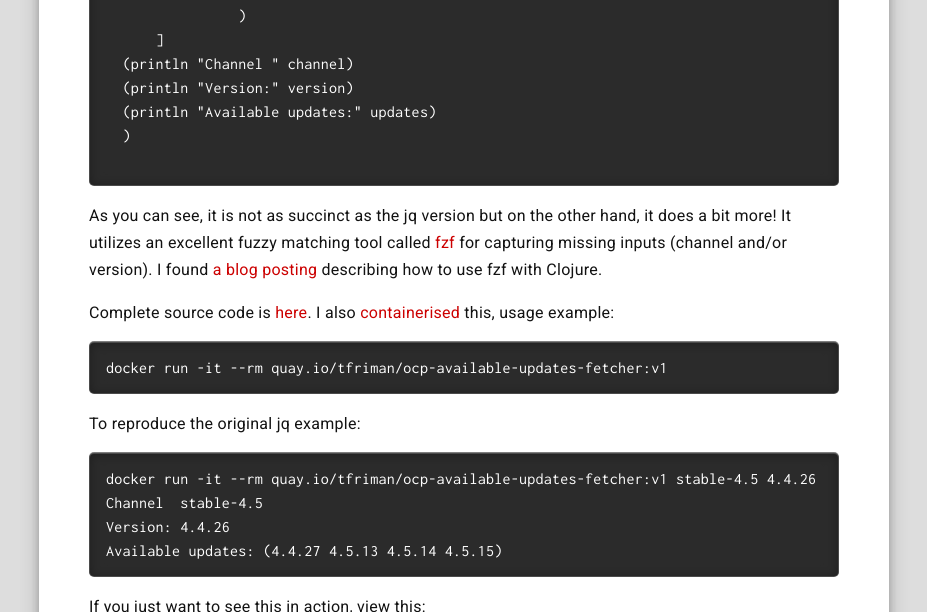
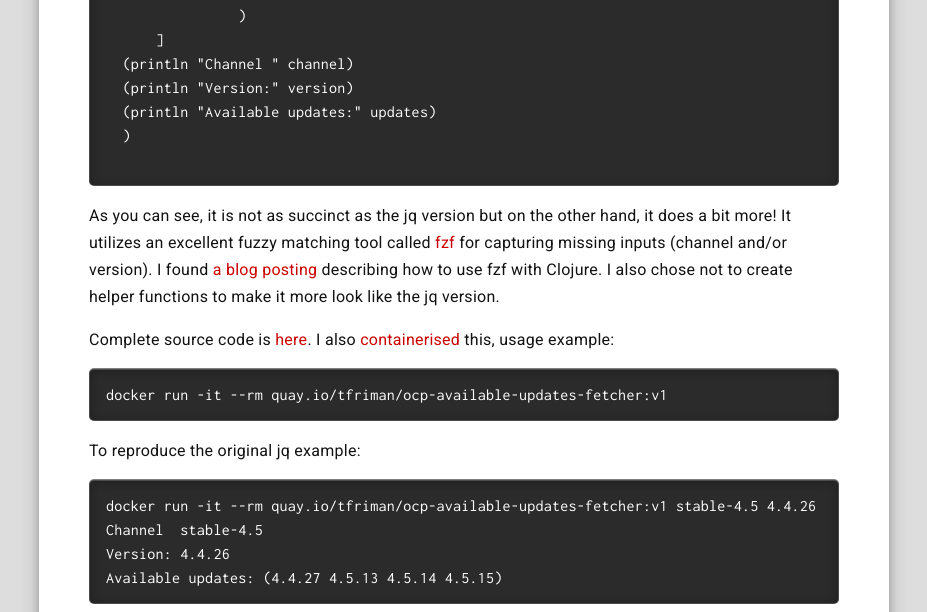
Before and after one commit to RedHatNordicsSA/RedHatNordicsSA.github.io, a Jekyll site: the page built from _posts/2020-10-26-shell-scripting-using-clojure-and-babashka.markdown, in a window 1280 px wide and 900 px high, scrolled down 3650 px, cut to the strip 0-612 px from the top of the window. Shown: the whole strip, without its empty margins (176-1103 px from the left). Built offline with Jekyll 4.4.1, drawn with Linux system fonts in a browser that asks for light colours.

Commit message:
Added excuse

```diff
--- a/_posts/2020-10-26-shell-scripting-using-clojure-and-babashka.markdown
+++ b/_posts/2020-10-26-shell-scripting-using-clojure-and-babashka.markdown
@@ -166,7 +166,8 @@
 matching tool called [fzf](https://github.com/junegunn/fzf) for
 capturing missing inputs (channel and/or version). I found [a blog
 posting](https://junegunn.kr/2016/02/using-fzf-in-your-program/)
-describing how to use fzf with Clojure.
+describing how to use fzf with Clojure. I also chose not to create
+helper functions to make it more look like the jq version.
 
 Complete source code is
 [here](https://github.com/tfriman/ocp-available-updates-fetcher). I
```
